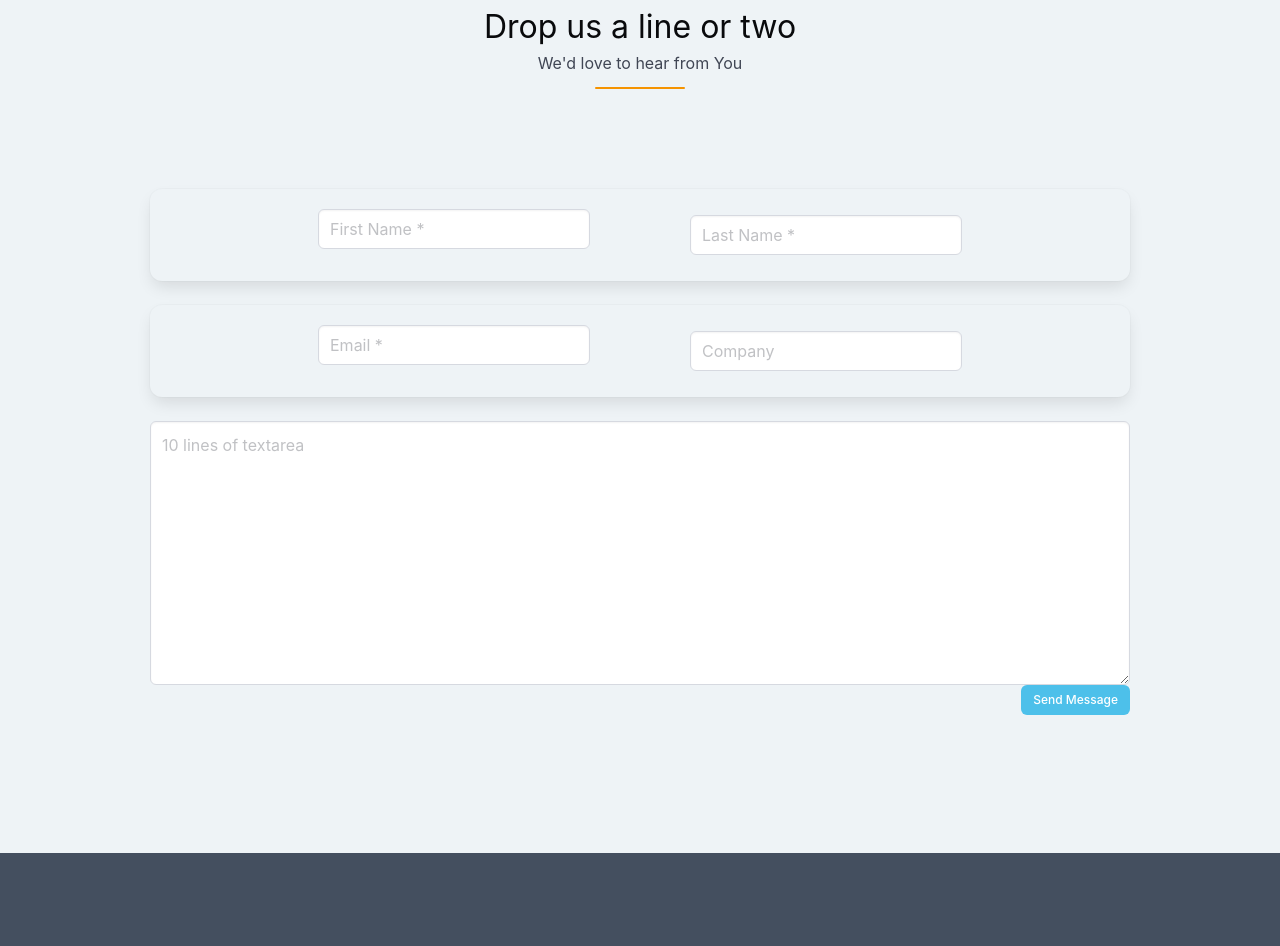
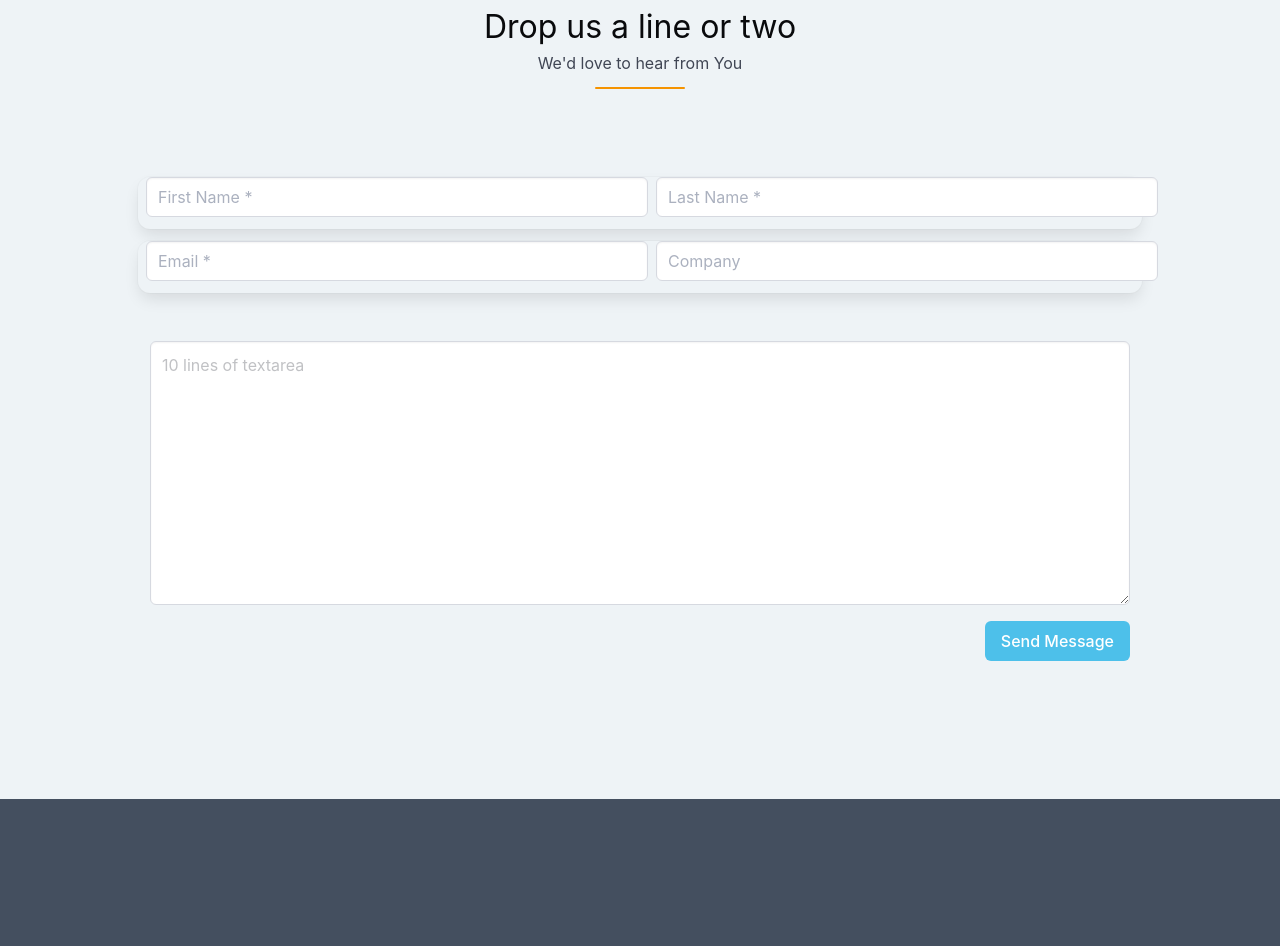
Before and after one commit to mohammedkuzez/19, a plain HTML site: page index.html in a window 1280 px wide. Shown: the part 5304-6250 px from the top of the page. Drawn offline with Linux system fonts and the light colour scheme.

Commit message:
change Drop us line or two section color and margins

```diff
--- a/index.html
+++ b/index.html
@@ -41,6 +41,9 @@ Roboto -->
         --bulma-warning-s: 14%;
         --bulma-warning-l: 71%;
       }
+      .input {
+        --bulma-input-placeholder-color: hsl(222, 14%, 71%);
+      }
       @media screen and (min-width: 1024px) {
         .humburger {
           display: block;
@@ -78,6 +81,9 @@ Roboto -->
       }
       .padding-t-100 {
         padding-top: 100px;
+      }
+      .padding0 {
+        padding: 0;
       }
       .max-width {
         max-width: 400px;
@@ -536,16 +542,16 @@ Roboto -->
         <div class="orange_line has-background-link m-auto"></div>
       </div>
       <div class="is-flex is-flex-direction-column">
-        <form class="box flex has-background-danger">
-          <div class="field">
+        <form class="box padding0 columns mb-5 has-background-danger">
+          <div class="column padding0 field is-half ml-2">
             <div class="control">
               <input
-                class="input has-text-grey has-background-white"
+                class="input has-test-black has-background-white"
                 placeholder="First Name *"
               />
             </div>
           </div>
-          <div class="field">
+          <div class="column padding0 field is-half ml-2">
             <div class="control">
               <input
                 class="input has-text-grey has-background-white"
@@ -554,8 +560,8 @@ Roboto -->
             </div>
           </div>
         </form>
-        <form class="box flex has-background-danger">
-          <div class="field">
+        <form class="box padding0 columns mb-6 has-background-danger">
+          <div class="column padding0 field is-half ml-2">
             <div class="control">
               <input
                 class="input has-text-grey has-background-white"
@@ -563,7 +569,7 @@ Roboto -->
               />
             </div>
           </div>
-          <div class="field">
+          <div class="column padding0 field is-half ml-2">
             <div class="control">
               <input
                 class="input has-text-grey has-background-white"
@@ -573,12 +579,12 @@ Roboto -->
           </div>
         </form>
         <textarea
-          class="textarea has-background-white"
+          class="textarea has-background-white mb-4"
           placeholder="10 lines of textarea"
           rows="10"
         ></textarea>
         <button
-          class="is-align-self-flex-end button is-primary is-size-7 has-text-white max-width-200"
+          class="is-align-self-flex-end button is-primary  has-text-white max-width-200"
         >
           Send Message
         </button>
```
